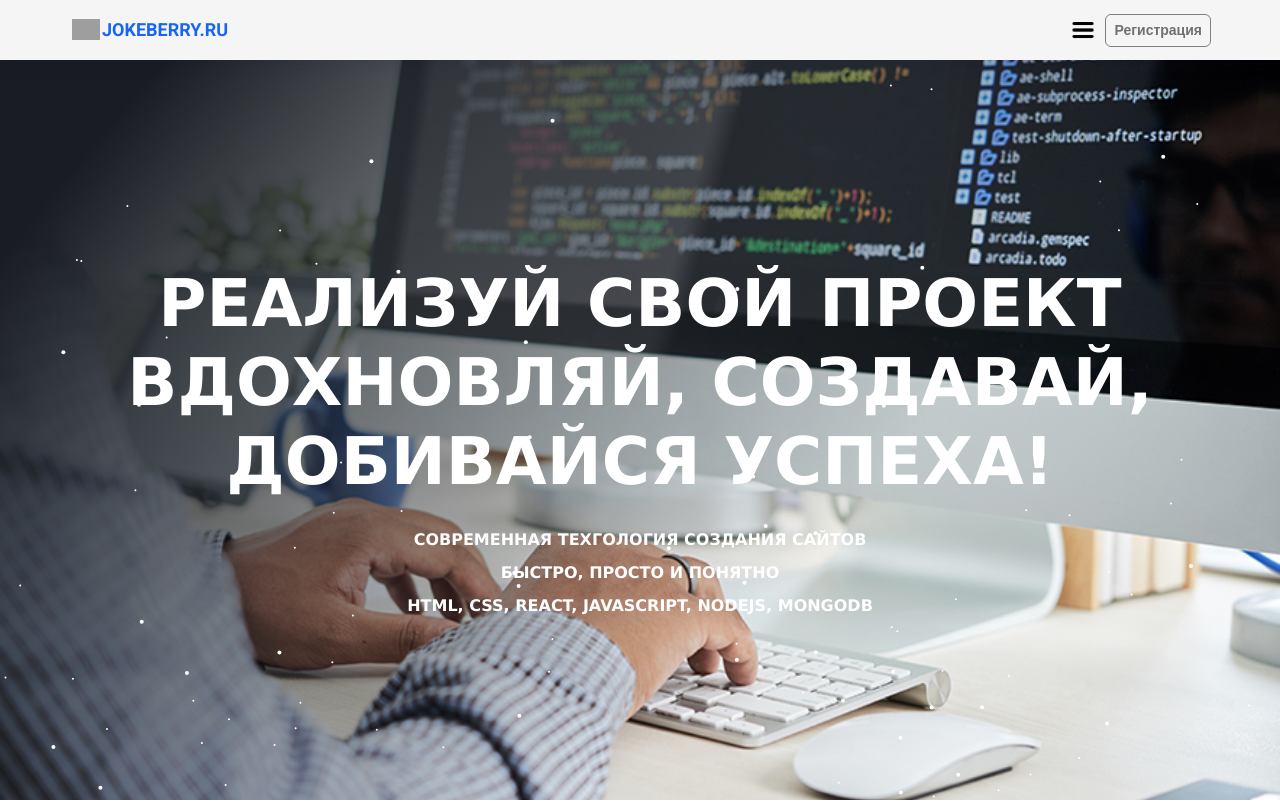
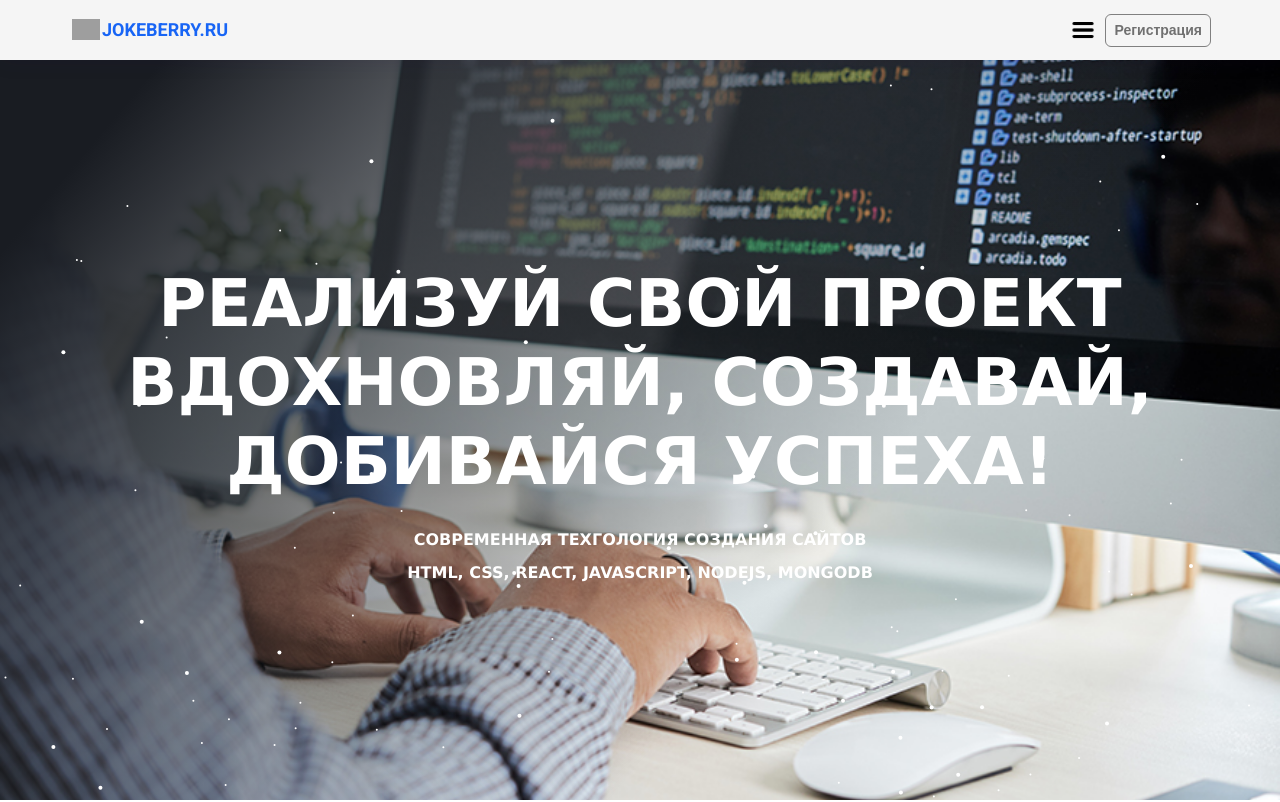
Before and after one commit to dankfedorov/Jokeberry-Frontend, a React app: page / in a window 1280 px wide. Shown: the top 802 px of the page. Built offline with nearby package versions, Linux system fonts and the light colour scheme; grey boxes are pictures that could not be loaded.

Commit message:
changed fonts

```diff
--- a/src/pages/LandPage.js
+++ b/src/pages/LandPage.js
@@ -52,10 +52,7 @@ function LandPage() {
                   {" "}
                   современная техгология создания сайтов
                 </p>
-                <p className="hero__descr mb-1">
-                  {" "}
-                  быстро, просто и понятно
-                </p>
+
                 <p className="hero__descr mb-2">
                   {" "}
                   HTML, CSS, React, Javascript, Nodejs, MongoDB
```
